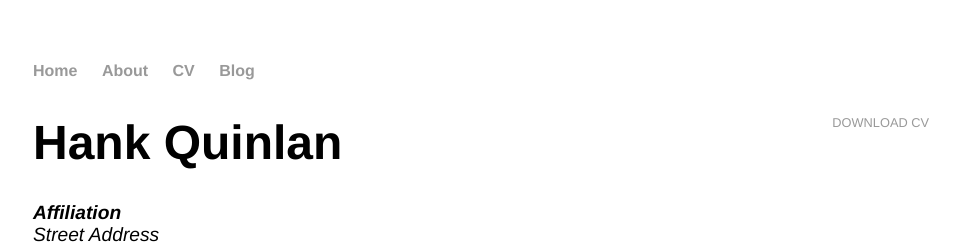
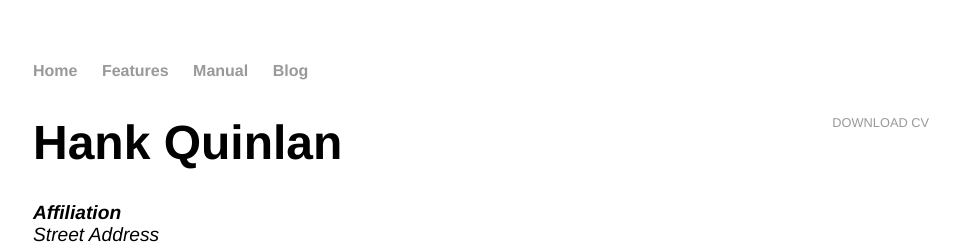
Before and after one commit to geometrylab/geometrylab.github.io, a Jekyll site: the page built from cv/index.html, in a window 1280 px wide. Shown: the top 247 px of the page, without its empty margins (159-1119 px from the left). Built offline with Jekyll 4.4.1, drawn with Linux system fonts in a browser that asks for light colours.

Commit message:
Changes text

```diff
--- a/_layouts/default.html
+++ b/_layouts/default.html
@@ -12,8 +12,8 @@
     <nav>
 <ul>
 <li><a href="/">Home</a></li>
-<li><a href="/about">About</a></li>
-<li><a href="/cv">CV</a></li>
+<li><a href="/Features">Features</a></li>
+<li><a href="/cv">Manual</a></li>
 <li><a href="/blog">Blog</a></li>
 </ul>
     </nav>
--- a/index.html
+++ b/index.html
@@ -4,6 +4,6 @@ title: UModeler for Unity3D RedHolz Co.
 ---
 
 		<div class="blurb">
-			<h1>Hi there, I'm Hank Quinlan!</h1>
+			<h1>UModeler, the most powerful modeling tool for Unity3d</h1>
 			<p>I'm best known as the horrible cop from <em>A Touch of Evil</em>. Don't trust me. <a href="/about">Read more about my life...</a></p>
 		</div>
```
